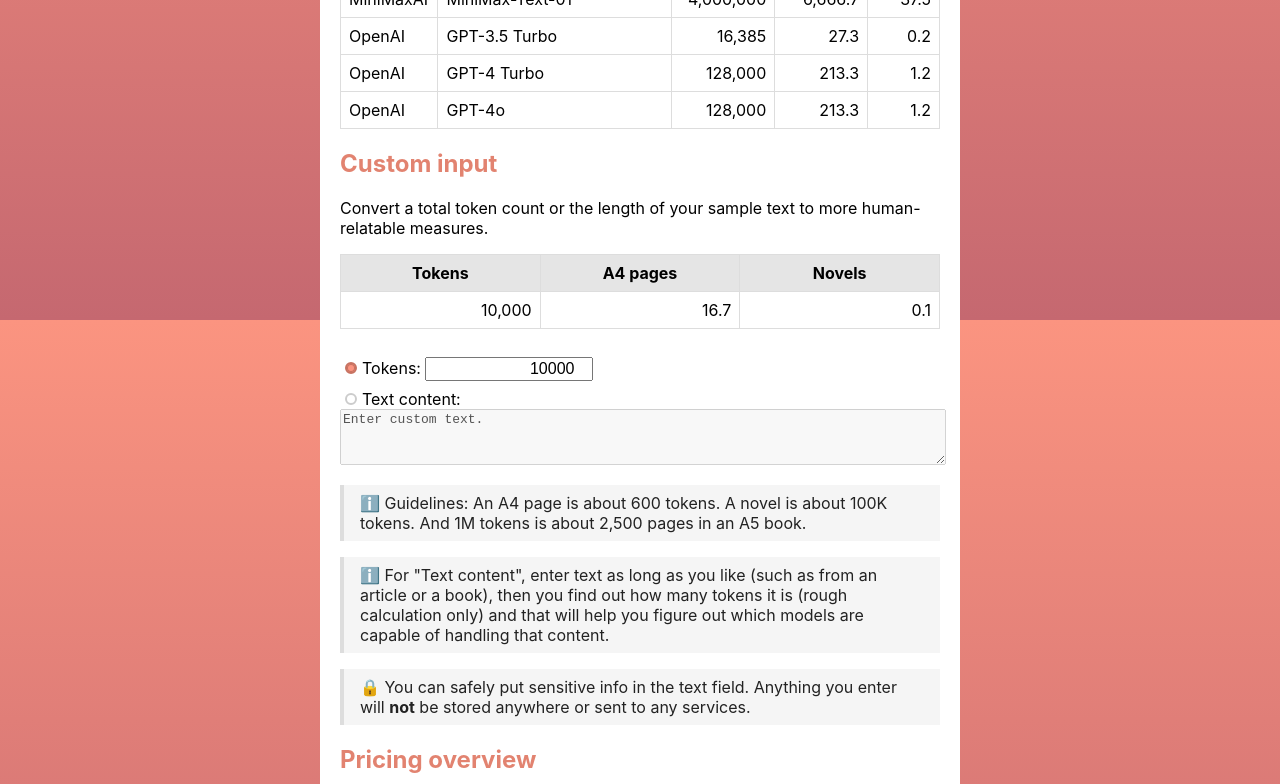
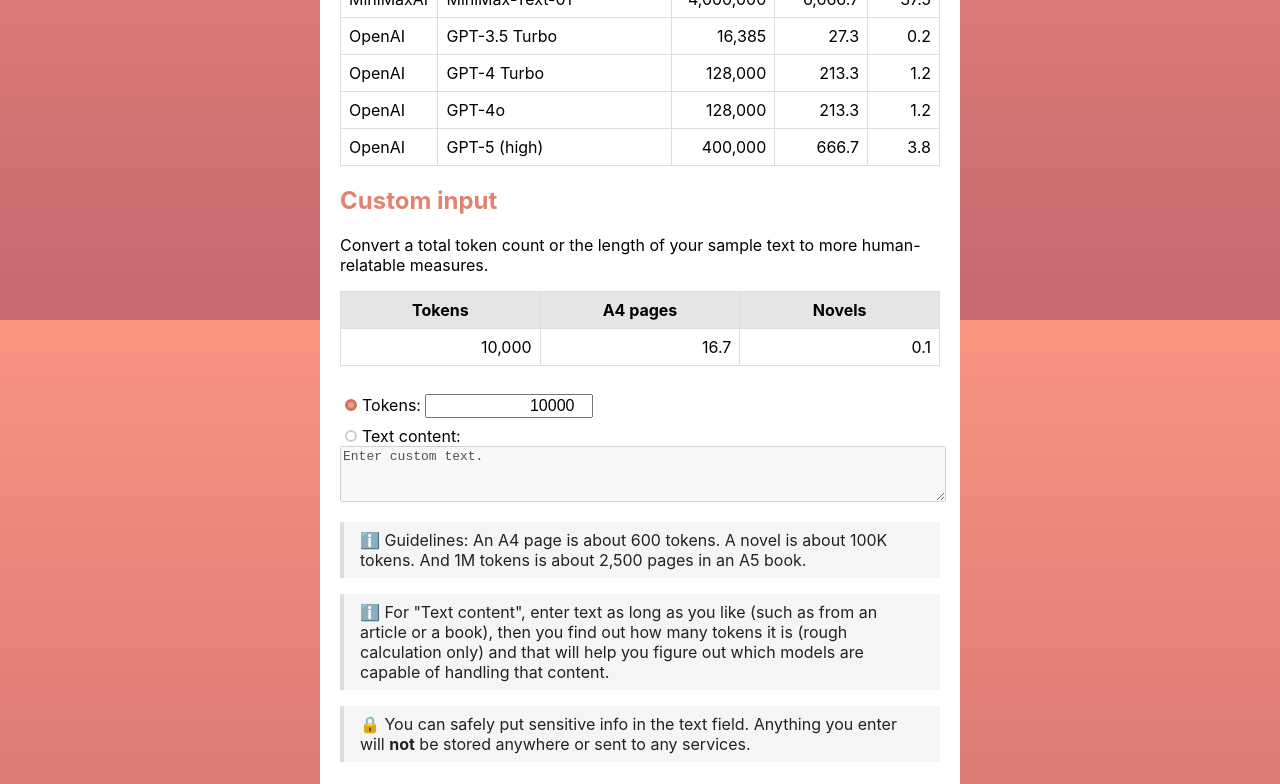
Before and after one commit to MichaelCurrin/token-translator, a React (Create React App) app: page / in a window 1280 px wide. Shown: the part 2080-2864 px from the top of the page. Built offline with nearby package versions, Linux system fonts and the light colour scheme.

Commit message:
Add GPT-5 model details and pricing to constants.js.

```diff
--- a/src/constants.js
+++ b/src/constants.js
@@ -27,6 +27,7 @@ export const MODEL_INPUT_LIMITS = [
   { provider: 'Google', modelName: 'Gemini 1.5 Pro', tokens: 1048576 },
   { provider: 'Google', modelName: 'Gemini 1.5 Flash', tokens: 1048576 },
   { provider: 'Google', modelName: 'Gemini 1.0 Pro', tokens: 30720 },
+  { provider: 'OpenAI', modelName: 'GPT-5 (high)', tokens: 400000 },
   { provider: 'OpenAI', modelName: 'GPT-4o', tokens: 128000 },
   { provider: 'OpenAI', modelName: 'GPT-4 Turbo', tokens: 128000 },
   { provider: 'OpenAI', modelName: 'GPT-3.5 Turbo', tokens: 16385 },
@@ -74,6 +75,12 @@ export const PRICE_PER_MILLION_TOKENS = [
     modelName: 'GPT-4o mini',
     input: '0.150',
     output: '0.075',
+  },
+  {
+    provider: 'OpenAI',
+    modelName: 'GPT-5 (high)',
+    input: '1.25',
+    output: '10.00',
   },
   {
     provider: 'OpenAI',
```
